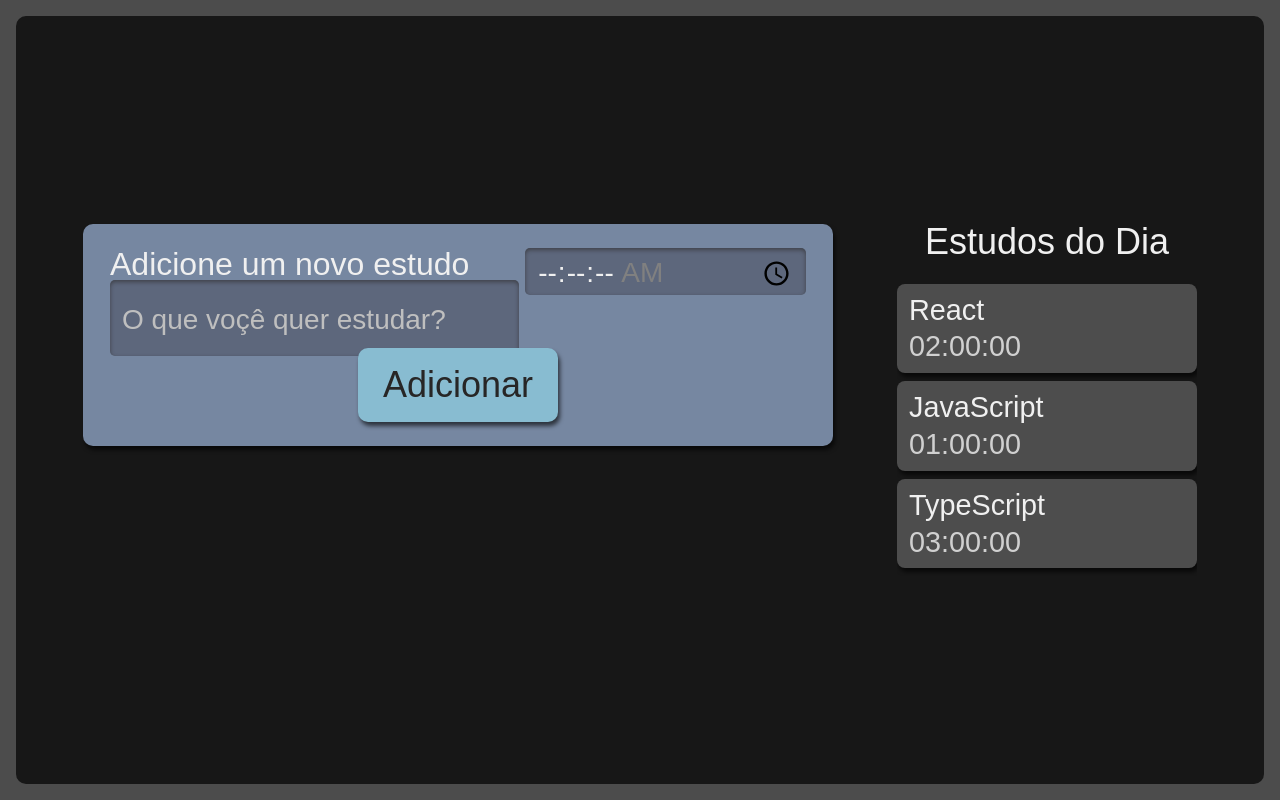
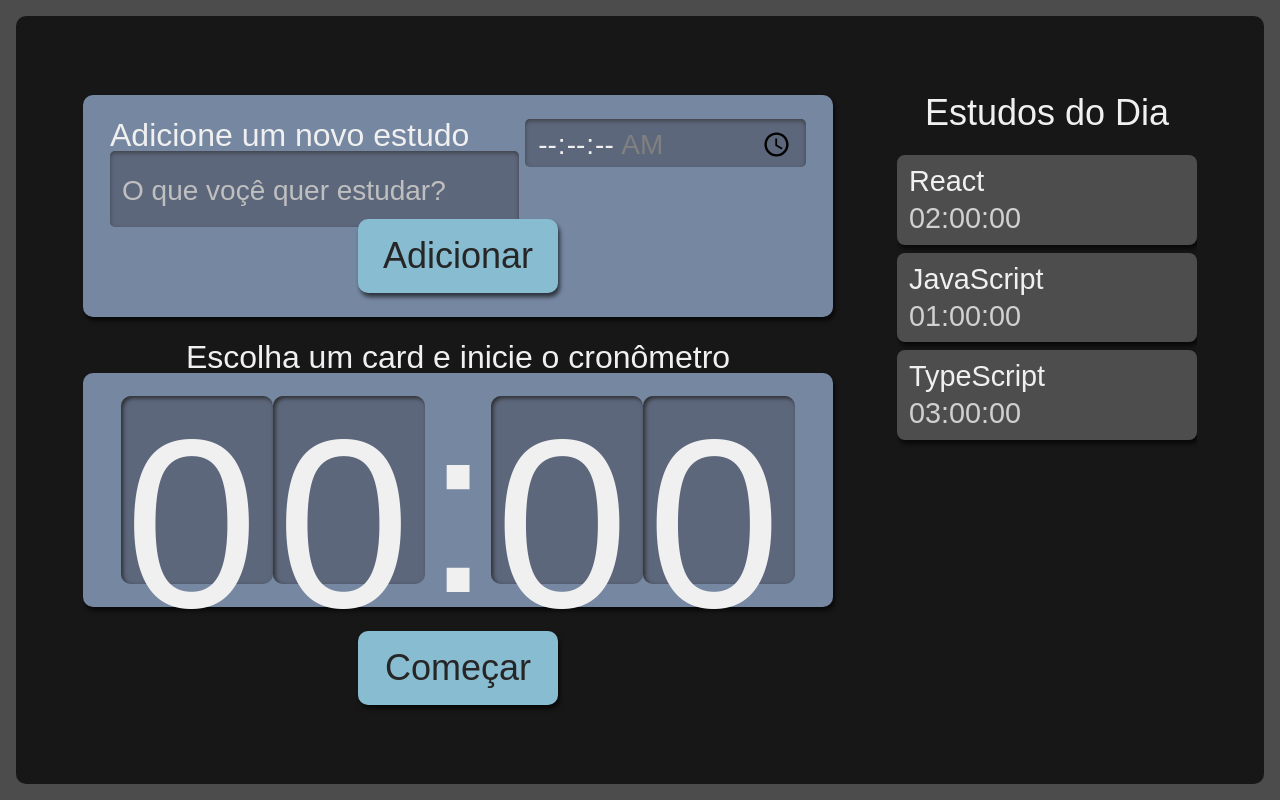
Before and after one commit to FellipeOliveiraBartalini/react-alura_studies, a React (Create React App) app: page / in a window 1280 px wide. Built offline with nearby package versions, Linux system fonts and the light colour scheme; the HTML template or start-up script is replaced by a standard one.

Commit message:
Add stopwatch

```diff
--- /dev/null
+++ b/src/_components/stopwatch/clock/clock.module.scss
@@ -0,0 +1,21 @@
+.clockNumber {
+    background-color: #5D677C;
+    box-shadow: 2px 2px 4px #2B2B2B inset;
+    height: 3.6rem;
+    width: 3rem;
+    padding: 8px 4px;
+    border-radius: 10px;
+
+    @media screen and (min-width:1280px) {
+      height: 10.8rem;
+      width: 9rem;
+    }
+  }
+
+  .clockDivisor {
+    height: 4.2rem;
+
+    @media screen and (min-width:1280px) {
+      height: 12.6rem;
+    }
+  }
--- /dev/null
+++ b/src/_components/stopwatch/clock/index.tsx
@@ -0,0 +1,16 @@
+import React from 'react';
+import style from'./clock.module.scss';
+
+function Clock() {
+    return (
+        <React.Fragment>
+            <span className={style.clockNumber}>0</span>
+            <span className={style.clockNumber}>0</span>
+            <span className={style.clockDivisor}>:</span>
+            <span className={style.clockNumber}>0</span>
+            <span className={style.clockNumber}>0</span>
+        </React.Fragment>
+    )
+}
+
+export default Clock
--- /dev/null
+++ b/src/_components/stopwatch/index.tsx
@@ -0,0 +1,22 @@
+import React from 'react';
+import Button from '../button';
+import Clock from './clock';
+import style from './stopwatch.module.scss';
+
+function Stopwatch() {
+    return (
+        <div className={style.stopwatch}>
+            <p className={style.title}>Escolha um card e inicie o cronômetro</p>
+
+            <div className={style.clockWrapper}>
+                <Clock />
+            </div>
+
+            <Button>
+                Começar
+            </Button>
+        </div>
+    )
+}
+
+export default Stopwatch
--- /dev/null
+++ b/src/_components/stopwatch/stopwatch.module.scss
@@ -0,0 +1,59 @@
+.stopwatch {
+    display: flex;
+    flex-direction: column;
+    align-items: center;
+    grid-area: stopwatch;
+
+    .clockWrapper {
+      align-items: center;
+      background-color: #7687A1;
+      border-radius: 10px;
+      box-shadow: 2px 4px 4px #0000009F;
+      box-sizing: border-box;
+      display: flex;
+      font-size: 5rem;
+      justify-content: center;
+      margin-bottom: 24px;
+      padding: 16px 12px;
+      width: 100%;
+    }
+
+    .title {
+      font-size: 2rem;
+    }
+
+    button {
+      background-color: #88bcd1;
+      border-radius: 10px;
+      box-shadow: 2px 4px 4px #0000009F;
+      color: #272626;
+      cursor: pointer;
+      font-size: 1.25rem;
+      padding: 16px;
+      width: 150px;
+
+      &:active {
+        background-color: #7CA6B7;
+        box-shadow: 2px 2px 4px #0000009F inset;
+        cursor: auto;
+      }
+    }
+
+    @media screen and (min-width:1280px) {
+
+      .clockWrapper{
+        font-size: 15rem;
+      }
+
+      p {
+        font-size: 2rem;
+      }
+
+      button {
+        grid-column-start: span 2;
+        justify-self: center;
+        width: 200px;
+        font-size: 2.25rem;
+      }
+    }
+  }
--- a/src/pages/App.tsx
+++ b/src/pages/App.tsx
@@ -1,6 +1,7 @@
 import React from 'react';
 import Form from '../_components/form';
 import List from '../_components/list';
+import Stopwatch from '../_components/stopwatch';
 import style from './app.module.scss';
 
 function App() {
@@ -8,6 +9,7 @@
 		<div className={style.AppStyle}>
 			<Form />
 			<List />
+			<Stopwatch />
 		</div>
 	);
 }
--- a/src/pages/app.module.scss
+++ b/src/pages/app.module.scss
@@ -3,7 +3,7 @@
     grid-template-rows: min-content min-content auto;
     grid-template-areas:
     "nova-tarefa"
-    "cronometro"
+    "stopwatch"
     "tarefas"
     ;
     row-gap: 24px;
@@ -18,7 +18,7 @@
     @media screen and (min-width:1280px)  {
       grid-template-areas:
       "nova-tarefa tarefas"
-      "cronometro tarefas"
+      "stopwatch tarefas"
       ;
       column-gap: 64px;
       grid-template-rows: min-content min-content;
```
